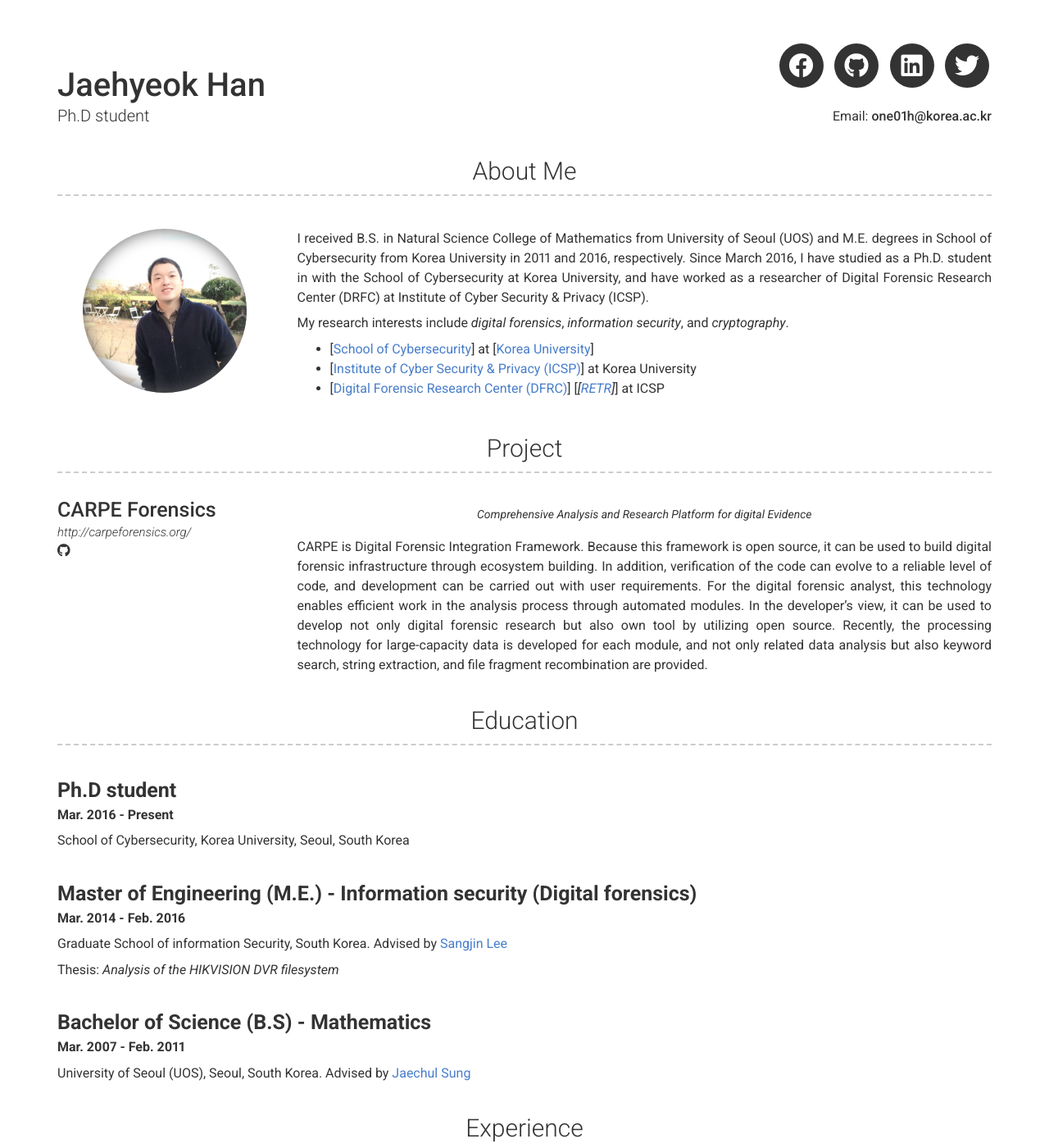
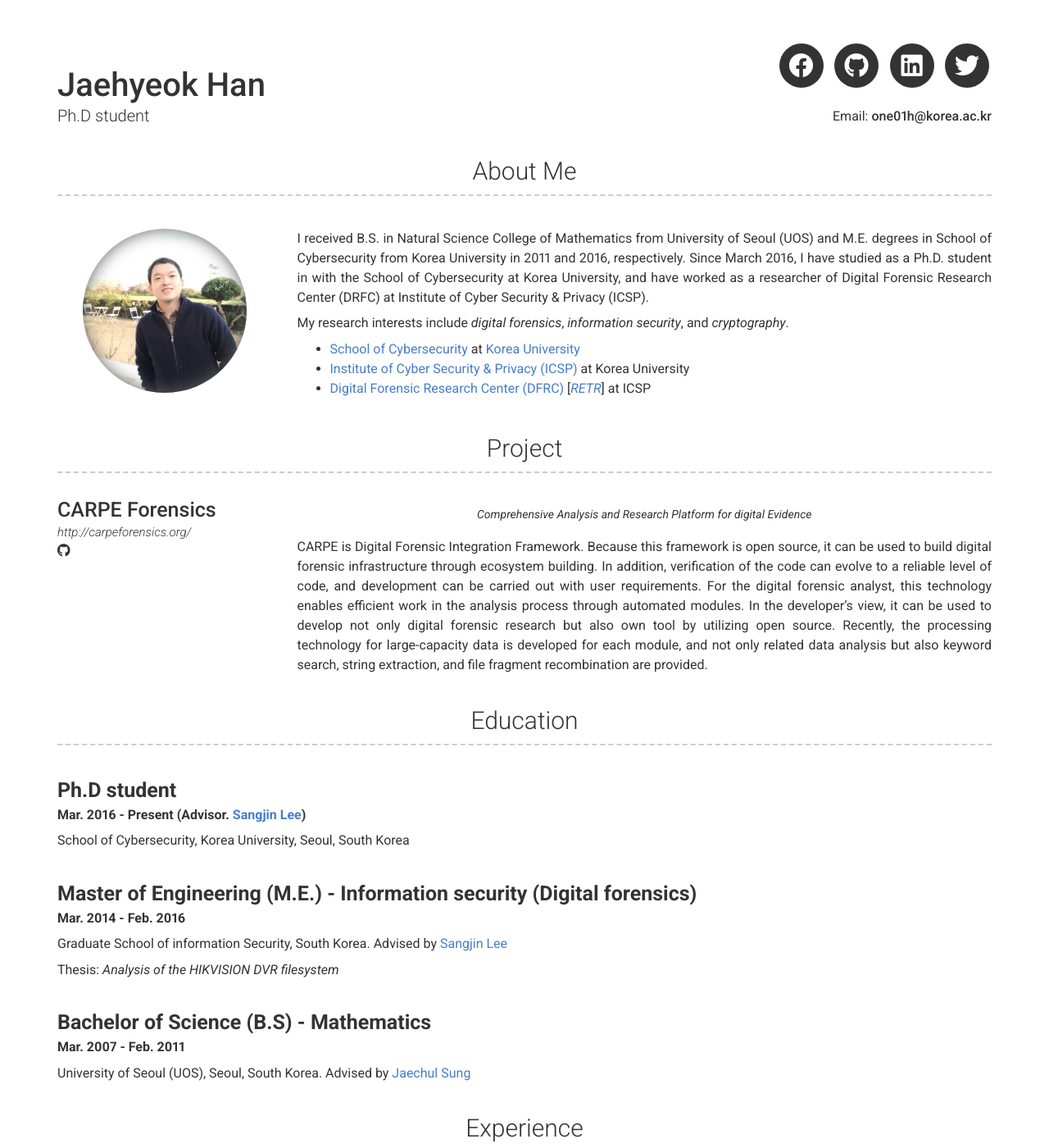
Before and after one commit to JaehyeokHan/jaehyeokhan.github.io, a Jekyll site: the page built from index.md, in a window 1280 px wide and 1400 px high. Shown: the whole window at 82% size. Built offline with Jekyll 4.4.1, drawn with Linux system fonts in a browser that asks for light colours; nearby versions of some CDN libraries.

Commit message:
Update _config.yml

```diff
--- a/_config.yml
+++ b/_config.yml
@@ -56,9 +56,9 @@ about_content: | # this will include new lines to allow paragraphs
 
   My research interests include *digital forensics*, *information security*, and *cryptography*.
 
-  - [<A href = "https://gss.korea.edu/" target = "top">School of Cybersecurity</A>] at [<A href = "http://www.korea.edu/" target = "top">Korea University</A>]
-  - [<A href = "https://gss.korea.edu/sis_en/organisations/center.do" target = "top">Institute of Cyber Security & Privacy (ICSP)</A>] at Korea University
-  - [<A href = "http://forensic.korea.ac.kr/" target = "top">Digital Forensic Research Center (DFRC)</A>] [*[<A href = "https://sites.google.com/a/forensic.or.kr/main/" target = "top">RETR</A>]*] at ICSP
+  - <A href = "https://gss.korea.edu/" target = "top">School of Cybersecurity</A> at <A href = "http://www.korea.edu/" target = "top">Korea University</A>
+  - <A href = "https://gss.korea.edu/sis_en/organisations/center.do" target = "top">Institute of Cyber Security & Privacy (ICSP)</A> at Korea University
+  - <A href = "http://forensic.korea.ac.kr/" target = "top">Digital Forensic Research Center (DFRC)</A> [*<A href = "https://sites.google.com/a/forensic.or.kr/main/" target = "top">RETR</A>*] at ICSP
 
 
 content:
@@ -82,7 +82,7 @@ content:
     content:
       - layout: left
         title: Ph.D student
-        sub_title: Mar. 2016 - Present
+        sub_title: Mar. 2016 - Present (Advisor. <A href = "https://scs.korea.ac.kr/ime/professor/honor.do?mode=view&articleNo=36554&article.offset=0&articleLimit=30" target = "top">Sangjin Lee</A>)
         description: | # this will include new lines to allow paragraphs
           School of Cybersecurity, Korea University, Seoul, South Korea
 #         Dissertation:
```
